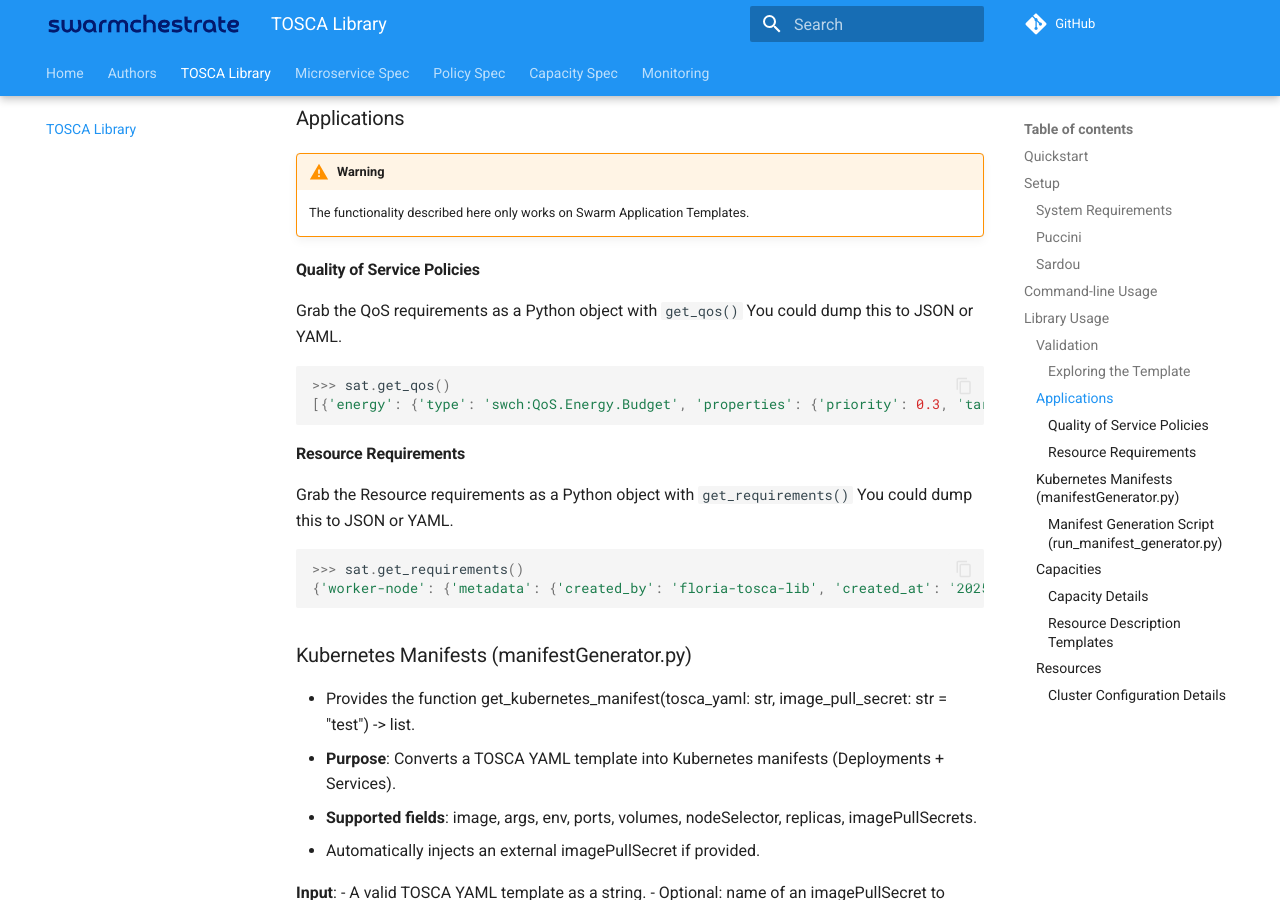
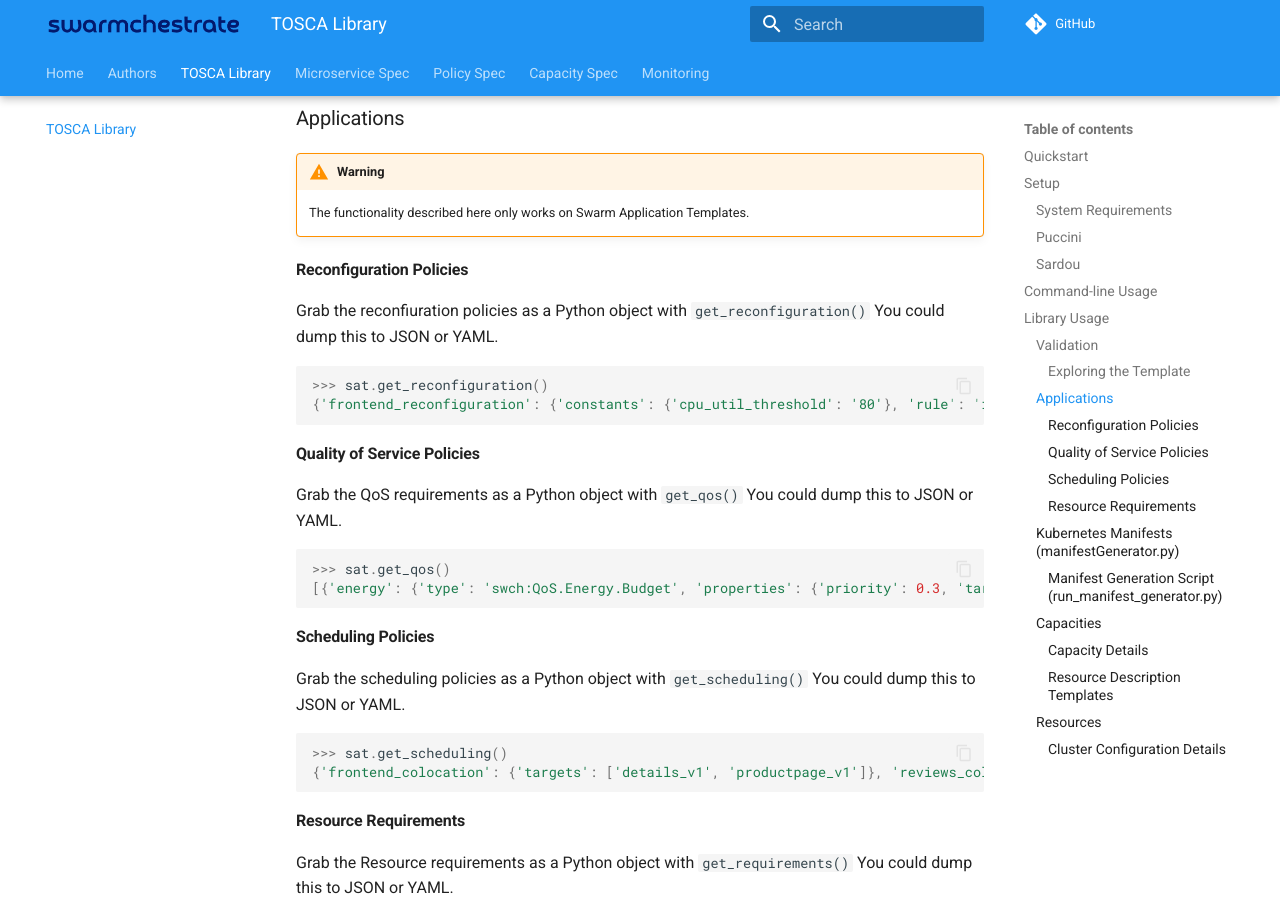
Before and after one commit to Swarmchestrate/tosca, an MkDocs documentation site: the page built from docs/sardou.md, in a window 1280 px wide and 900 px high, scrolled down 2458 px. Built offline with MkDocs 1.6.1 and Material for MkDocs 9.7.7, drawn with Linux system fonts in a browser that asks for light colours; comment, search, counter and statistics services are not loaded.

Commit message:
docs: update policy getters

````diff
--- a/docs/sardou.md
+++ b/docs/sardou.md
@@ -162,6 +162,17 @@ so this may not be a long-term feature):
 	The functionality described here only works on Swarm Application Templates.
 
 
+#### Reconfiguration Policies
+
+Grab the reconfiuration policies as a Python object with `get_reconfiguration()`
+You could dump this to JSON or YAML.
+
+```python
+>>> sat.get_reconfiguration()
+{'frontend_reconfiguration': {'constants': {'cpu_util_threshold': '80'}, 'rule': 'if cpu_util_prct > cpu_util_threshold:\n  scale_out(details_v1, productpage_v1)\nelse:\n  pass\n', 'targets': ['details_v1', 'productpage_v1']}, ...
+```
+
+
 #### Quality of Service Policies
 
 Grab the QoS requirements as a Python object with `get_qos()`
@@ -170,6 +181,16 @@ You could dump this to JSON or YAML.
 ```python
 >>> sat.get_qos()
 [{'energy': {'type': 'swch:QoS.Energy.Budget', 'properties': {'priority': 0.3, 'target': 10}}}...
+```
+
+#### Scheduling Policies
+
+Grab the scheduling policies as a Python object with `get_scheduling()`
+You could dump this to JSON or YAML.
+
+```python
+>>> sat.get_scheduling()
+{'frontend_colocation': {'targets': ['details_v1', 'productpage_v1']}, 'reviews_colocation': {'targets': ['reviews_v1', 'reviews_v2', 'reviews_v3']}}
 ```
 
 #### Resource Requirements
````
